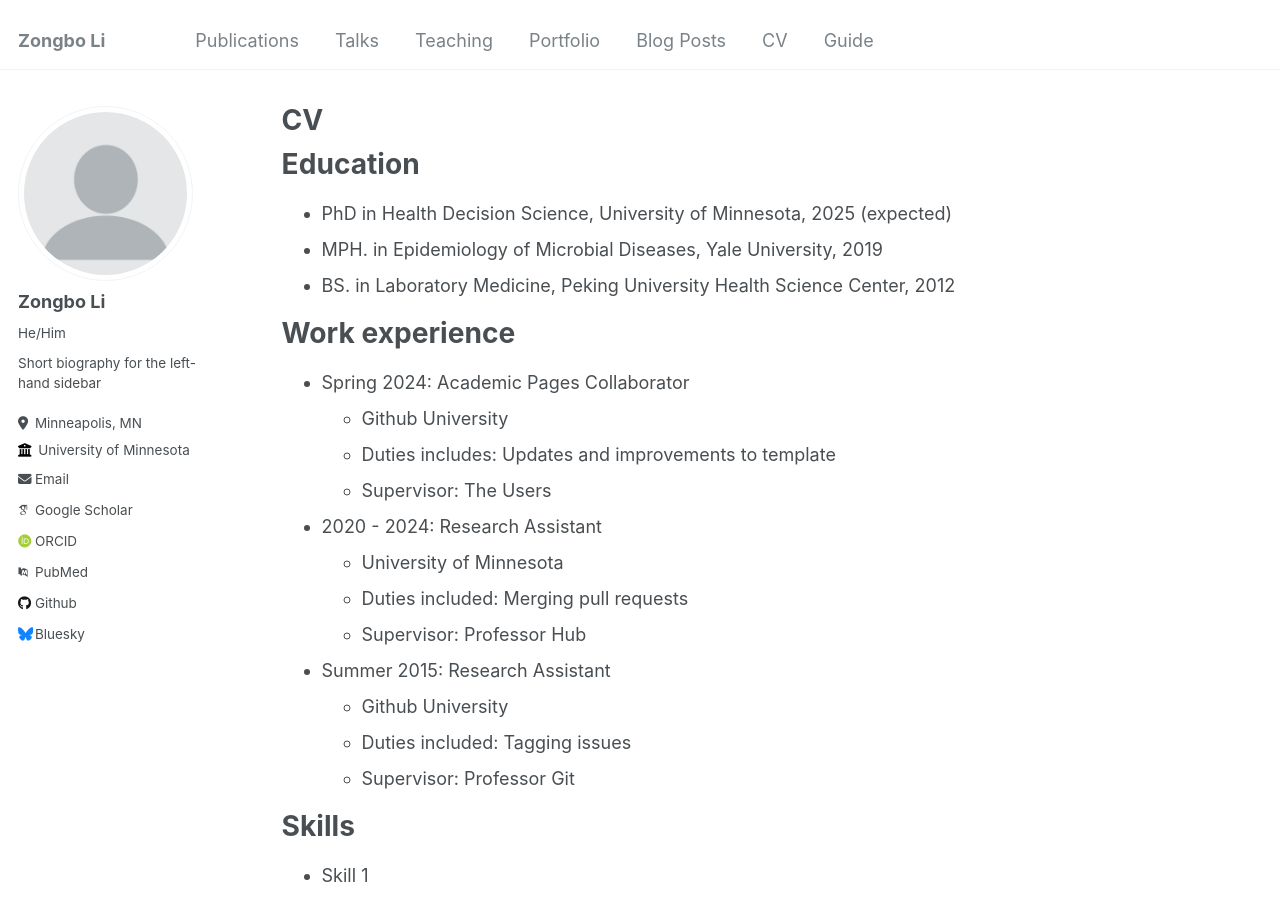
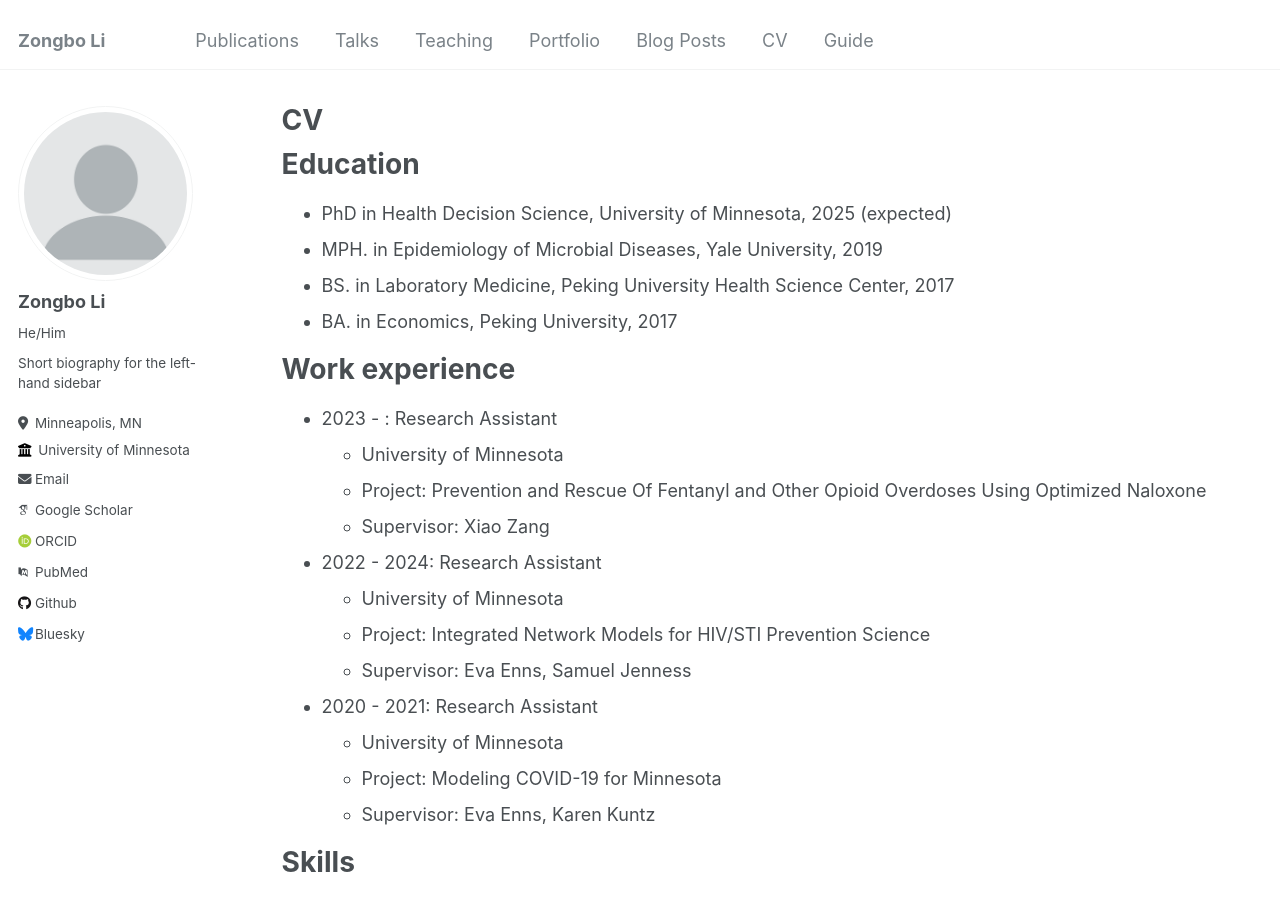
Before and after one commit to expn123/expn123.github.io, a Jekyll site: the page built from _pages/cv.md, in a window 1280 px wide and 900 px high. Built offline with Jekyll 4.4.1, drawn with Linux system fonts in a browser that asks for light colours; some web fonts are replaced; some of the changed text lies outside the part shown.

Commit message:
Updated CV

```diff
--- a/_pages/cv.md
+++ b/_pages/cv.md
@@ -13,24 +13,25 @@ Education
 ======
 * PhD in Health Decision Science, University of Minnesota, 2025 (expected)
 * MPH. in Epidemiology of Microbial Diseases, Yale University, 2019
-* BS. in Laboratory Medicine, Peking University Health Science Center, 2012
+* BS. in Laboratory Medicine, Peking University Health Science Center, 2017
+* BA. in Economics, Peking University, 2017
 
 Work experience
 ======
-* Spring 2024: Academic Pages Collaborator
-  * Github University
-  * Duties includes: Updates and improvements to template
-  * Supervisor: The Users
+* 2023 - : Research Assistant
+  * University of Minnesota
+  * Project: Prevention and Rescue Of Fentanyl and Other Opioid Overdoses Using Optimized Naloxone
+  * Supervisor: Xiao Zang
 
-* 2020 - 2024: Research Assistant
+* 2022 - 2024: Research Assistant
   * University of Minnesota
-  * Duties included: Merging pull requests
-  * Supervisor: Professor Hub
+  * Project: Integrated Network Models for HIV/STI Prevention Science
+  * Supervisor: Eva Enns, Samuel Jenness
 
-* Summer 2015: Research Assistant
-  * Github University
-  * Duties included: Tagging issues
-  * Supervisor: Professor Git
+* 2020 - 2021: Research Assistant
+  * University of Minnesota
+  * Project: Modeling COVID-19 for Minnesota
+  * Supervisor: Eva Enns, Karen Kuntz
 
 Skills
 ======
@@ -59,6 +60,9 @@ Teaching
     {% include archive-single-cv.html %}
   {% endfor %}</ul>
 
-Service and leadership
+Professional Services & Affiliation
 ======
-* Currently signed in to 43 different slack teams
+* Member, Society for Medical Decision Making (2020 - Present)
+* Career Development Committee, Society for Medical Decision Making (2022 - Present)
+* Faculty Search Committee, University of Minnesota (2022)
+* PhD Admission Working Group, University of Minnesota (2023)
```
Also changed, not shown: 4 other files.
